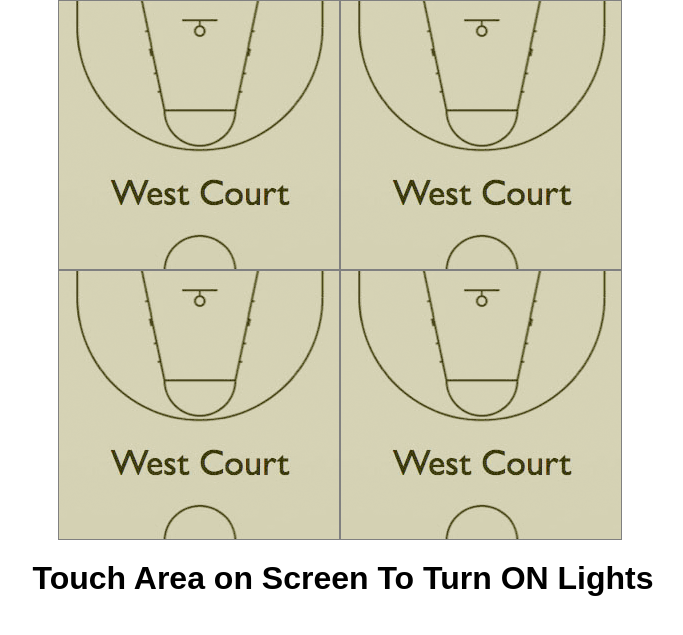
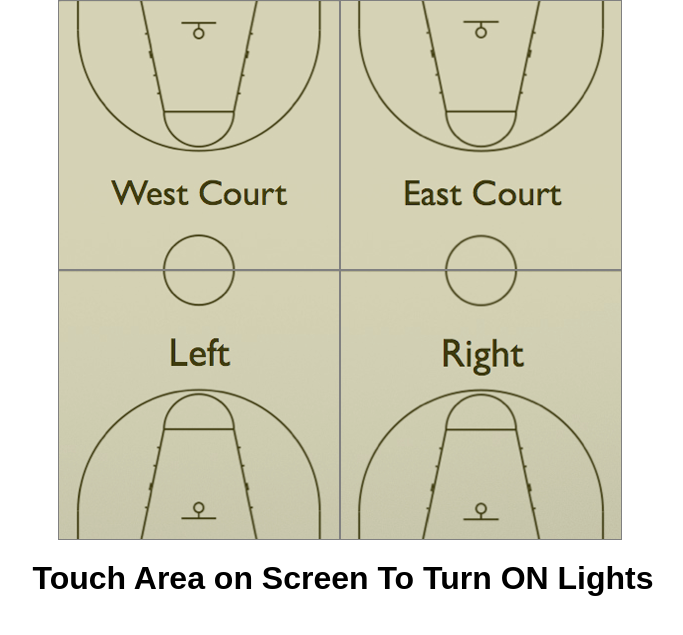
Before and after one commit to wukan/gym-lighting, a PHP site: page / in a window 1280 px wide. Shown: the part 37-672 px from the top of the page, without its empty margins (297-980 px from the left). Run offline with PHP 8.4, Linux system fonts and the light colour scheme; data that the repository does not hold is empty.

Commit message:
Modify the css to display the court image

```diff
--- a/css/yuan.css
+++ b/css/yuan.css
@@ -32,22 +32,33 @@ body {
     margin:auto;
     padding-left:30px;
 }
-.light-off {
+.court {
     float:left;
     border:solid 1px gray;
-    background-image:url(../img/court.gif);
-    background-repeat:no-repeat;
     width:280px;
     height:268px;
 }
+.light-off {
+    background-position:0 0;
+}
 .light-on {
-    float:left;
-    border:solid 1px gray;
-    background-image:url(../img/court.gif);
+    background-position:-279px 0;
+}
+#court-northwest {
+    background-image:url(../img/court-northwest.png);
     background-repeat:no-repeat;
-    background-position:-279px 0;
-    width:280px;
-    height:268px;
+}
+#court-southwest {
+    background-image:url(../img/court-southwest.png);
+    background-repeat:no-repeat;
+}
+#court-northeast {
+    background-image:url(../img/court-northeast.png);
+    background-repeat:no-repeat;
+}
+#court-southeast {
+    background-image:url(../img/court-southeast.png);
+    background-repeat:no-repeat;
 }
 #footer {
     padding:10px inherit;
```
Also changed, not shown: img/court-northeast.png (added), img/court-northwest.png (added), img/court-southeast.png (added), img/court-southwest.png (added), img/court.gif (deleted), img/trans.gif (deleted), img/transparent.gif (deleted).
